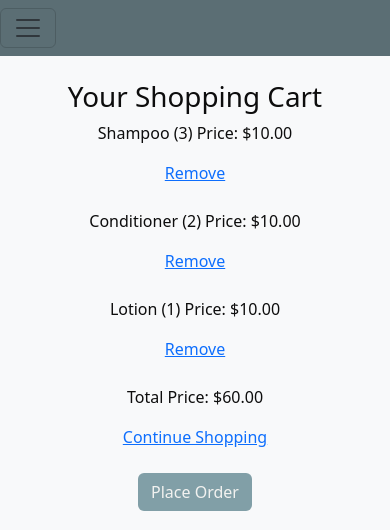
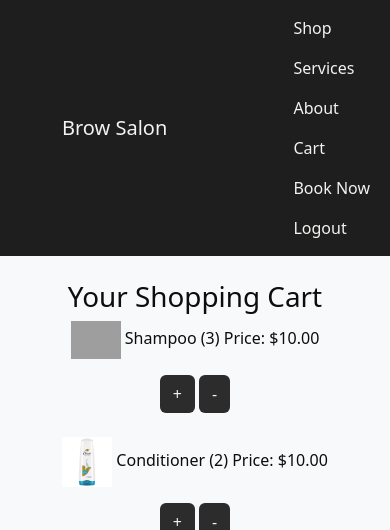
Before and after one commit to TakTak79/salon391, a Django app: page /salon/cart/ in a window 390 px wide. Shown: the top 530 px of the page. Run offline with Django 5.2, Linux system fonts and the light colour scheme; a user stored in the database is signed in; data comes from the database, SQL or seed files in the repository; both versions use the stored data as it was after the commit; grey boxes are pictures that could not be loaded.

Commit message:
Style change, Updated Cart, and more responsive features
Reverted to previous style, added more features to car, and made pages more responsive and look better on mobile.

```diff
--- a/salonsite/salon/templates/about.html
+++ b/salonsite/salon/templates/about.html
@@ -22,5 +22,8 @@
     </div>
 </div>
 
+<div class="clear" style=" clear: both; height: 300px;"></div><!-- Clear dvided to help with spacing-->
+
+
 
 {% endblock %}
--- a/salonsite/salon/templates/base.html
+++ b/salonsite/salon/templates/base.html
@@ -15,7 +15,7 @@
     }
 
     .navbar {
-        background-color: #5b6e74 !important; /* Navbar background */
+        background-color: #1E1E1E !important; /* Navbar background */
     }
 
     .navbar .nav-link,
@@ -28,8 +28,9 @@
     }
 
     .footer {
-        background-color: #819fa7 !important; /* Footer background */
+        background-color: #1E1E1E !important; /* Footer background */
         color: #f2f2f0 !important; /* Footer text */
+        /* height: 255px; */
     }
 
     .table {
@@ -38,7 +39,7 @@
     }
 
     .table th {
-        background-color: #5b6e74 !important; /* Table headers */
+        background-color: #2C2C2C !important; /* Table headers */
         color: #f2f2f0 !important;
     }
 
@@ -48,13 +49,13 @@
     }
 
     .btn-primary {
-        background-color: #5b6e74 !important; /* Custom button */
-        border-color: #5b6e74 !important;
+        background-color: #2C2C2C !important; /* Custom button */
+        border-color: #2C2C2C !important;
     }
 
     .btn-primary:hover {
-        background-color: #819fa7 !important;
-        border-color: #819fa7 !important;
+        background-color: #2C2C2C !important;
+        border-color: #2C2C2C !important;
     }
 
     .img{
@@ -63,14 +64,25 @@
         max-width:400px;
     }
 
+    .small_img{
+      display: inline-block;
+        width:100%;
+        max-width:50px;
+    }
+
     .card{
         background-color: #f2f2f0 !important;
         color: #0d0d0d !important; /* Card text */
     }
 
     .btn{
-        background-color: #819fa7 !important; /* Button background */
+        background-color: #2C2C2C !important; /* Button background */
         color: #f2f2f0 !important; /* Button text */
+    }
+
+    #content{
+      /* min-height: calc(100vh - 40px); */
+      height: 50vh;
     }
   </style>
 
@@ -79,51 +91,38 @@
     <script src="https://cdn.jsdelivr.net/npm/bootstrap@5.3.3/dist/js/bootstrap.bundle.min.js" integrity="sha384-YvpcrYf0tY3lHB60NNkmXc5s9fDVZLESaAA55NDzOxhy9GkcIdslK1eN7N6jIeHz" crossorigin="anonymous"></script>
 
 
-    <nav class=" navbar navbar-expand-md sticky-top">
+  <!--Nav Bar-->
+    <nav class=" navbar navbar-expand-lg navbar-dark sticky-top" role="navigation">
+      <div class="container-fluid">
+        <!--Nav Header and Brand-->
+          <a class="navbar-brand text-light" href="{% url 'index' %}" style="text-indent: 50px;">Brow Salon</a>
 
 
-      <button class="navbar-toggler" type="button" data-toggle="collapse" data-target="#navbarNav" aria-controls="navbarNav" aria-expanded="false" aria-label="Toggle navigation">
-          <span class="navbar-toggler-icon"></span>
-      </button>
-
-      <div class="collapse navbar-collapse" id="navbarNav">
-
-        <a class="navbar-brand text-light" href="{% url 'index' %}" style="text-indent: 50px;">  Brow Salon</a>
-
-
-        <ul class="navbar-nav ms-auto">
-            <li class="nav-item">
-                <a class="nav-link text-light" href="{% url 'shop' %}">Shop</a>
-            </li>
-            <li class="nav-item">
-                <a class="nav-link text-light" href="{% url 'services' %}">Services</a>
-            </li>
-            <li class="nav-item">
-                <a class="nav-link text-light" href="{% url 'about' %}">About</a>
-            </li>
+        <!--List of links-->
+        <div class="collapse navbar-collapse" id="mynav"></div>
+          <div class="navbar-nav ms-auto">
+            <a class="p-2 nav-item nav-link text-light" href="{% url 'shop' %}">Shop</a>
+            <a class="p-2 nav-item nav-link text-light" href="{% url 'services' %}">Services</a>
+            <a class="p-2 nav-item nav-link text-light" href="{% url 'about' %}">About</a>
             {% if user.is_authenticated %}
-            <li class="nav-item">
-              <a class="nav-link text-light" href="{% url 'view_cart' %}">Cart</a>
-            </li>
+              <a class="p-2 nav-item nav-link text-light" href="{% url 'view_cart' %}">Cart</a>
             {% endif %}
-            <li class="nav-item">
-              <a class="nav-link text-light" href="{% url 'booking' %}">Book Now</a>
-            </li>
-            <li class="nav-item">
-              {% if user.is_authenticated %}
-                <a class="nav-link text-light" href="{% url 'logout' %}">Logout</a>
-              {% else %}
-                <a class="nav-link text-light" href="{% url 'login_page' %}">Sign up/Login</a>
-              {% endif %}
-            </li>
-        </ul>
+            <a class="p-2 nav-item nav-link text-light" href="{% url 'booking' %}">Book Now</a>
+            {% if user.is_authenticated %}
+              <a class="p-2 nav-item nav-link text-light" href="{% url 'logout' %}">Logout</a>
+            {% else %}
+              <a class="p-2 nav-item nav-link text-light" href="{% url 'login_page' %}">Sign up/Login</a>
+            {% endif %}
+          </div>
+        </div>
+        <!--End of links-->
 
       </div>
     </nav>
 
 
     <!-- Main Content -->
-    <div class="container mt-4">
+    <div id="content" class="container-fluid mt-4">
       {% block content %}
       <!-- Page-specific content will go here -->
       {% endblock %}
@@ -132,16 +131,16 @@
 
 
 
-    <div class="clear" style=" clear: both; height: 100px;"></div><!-- Clear dvided to help with spacing-->
+
       <!-- Footer -->
-    <footer class="sticky-bottom footer bg-light text-center py-3 mt-5">
+    <footer class="fixed-bottom footer bg-light text-center py-3 mt-5">
       <div class="container">
           <div class="row">
             <div class="col-sm text-start fw-bold fs-1">Brow Salon LLC</div>
             <div class="col-sm"></div>
             <div class="col-sm text-start">
               <div class="fw-bold">Location:</div>
-              <br>541 Main St NW,<br>Bourbonnais, IL 60914</div>
+              <br><a href="https://maps.app.goo.gl/2ETaq5atgXUMQaVm8" class="link-light">541 Main St NW,<br>Bourbonnais, IL 60914</a></div>
             <div class="col-sm text-start">
               <div class="fw-bold">Contact:</div>
               <br>adipatel@browthreadingsalon.com<br>(815)304-5985</div>
--- a/salonsite/salon/templates/book.html
+++ b/salonsite/salon/templates/book.html
@@ -37,5 +37,7 @@
     {% else %}
         <div class="text-center">Log in to schedule an appoitnment</div>
     {% endif %}
+    <div class="clear" style=" clear: both; height: 500px;"></div><!-- Clear dvided to help with spacing-->
+
 
 {% endblock %}
--- a/salonsite/salon/templates/cart.html
+++ b/salonsite/salon/templates/cart.html
@@ -51,8 +14,16 @@
 
             {% for item in cart_items %}
             <div class="product-item">
-                <p>{{ item.product.name }} ({{ item.quantity }})    Price: ${{ item.product.cost }}</p>
-                <a href="{% url 'remove_from_cart' item.id %}">Remove</a>
+
+                <p>
+                    <img
+                    class=" small_img card-img-top"
+                    src="{{ item.product.image.url }}"
+                    width="100"
+                    alt="{{ item.product.name }}"/>
+                    {{ item.product.name }} ({{ item.quantity }})    Price: ${{ item.product.cost }}</p>
+                <a type="button" class="btn" href="{% url 'add_to_cart' item.product.id %}">+</a>
+                <a type="button" class="btn" href="{% url 'remove_from_cart' item.id %}">-</a>
             </div>
             <br>
             {% empty %}
@@ -64,9 +35,7 @@
             <p>Total Price: ${{ total_price }}</p>
 
 
-            <a href="{% url 'shop' %}">Continue Shopping</a>
-            <br>
-            <br>
+            <a type="button" class="btn" href="{% url 'shop' %}">Continue Shopping</a>
             <a type="button" class="btn" href="{% url 'place_order' %}">Place Order</a>
 
         </div>
--- a/salonsite/salon/templates/index.html
+++ b/salonsite/salon/templates/index.html
@@ -19,5 +19,6 @@
 </div>
 
 <br>
+<div class="clear" style=" clear: both; height: 300px;"></div><!-- Clear dvided to help with spacing-->
 
 {% endblock %}
--- a/salonsite/salon/templates/login.html
+++ b/salonsite/salon/templates/login.html
@@ -45,4 +45,6 @@
     </form>
 </div>
 
+<div class="clear" style=" clear: both; height: 165px;"></div><!-- Clear dvided to help with spacing-->
+
 {% endblock %}
--- a/salonsite/salon/templates/register.html
+++ b/salonsite/salon/templates/register.html
@@ -57,4 +57,6 @@
     </form>
 </div>
 
+<div class="clear" style=" clear: both; height: 55px;"></div><!-- Clear dvided to help with spacing-->
+
 {% endblock %}
--- a/salonsite/salon/templates/services.html
+++ b/salonsite/salon/templates/services.html
@@ -23,5 +23,7 @@
     </tbody>
   </table>
 
+  <div class="clear" style=" clear: both; height: 238px;"></div><!-- Clear dvided to help with spacing-->
+
 
 {% endblock %}
--- a/salonsite/salon/templates/shop.html
+++ b/salonsite/salon/templates/shop.html
@@ -14,7 +14,7 @@
         {% csrf_token %}  <!-- CSRF token for security -->
         {% for product in products %}
         <div class="col d-flex justify-content-center">
-            <div class="container-fluid text-center" style="width: 18rem;">
+            <div class=" card border-dark container-fluid text-center" style="width: 18rem;">
                 <img
                     class="img card-img-top"
                     src="{{ product.image.url }}"
@@ -38,4 +38,7 @@
         {% endfor %}
     </div>
 </div>
+
+<div class="clear" style=" clear: both; height: 300px;"></div><!-- Clear dvided to help with spacing-->
+
 {% endblock %}
--- a/salonsite/salon/urls.py
+++ b/salonsite/salon/urls.py
@@ -20,7 +20,6 @@ urlpatterns = [
     path('login/', views.login_page, name='login_page'),    # Login page
     path('register/', views.register_page, name='register'),  # Registration page
     path('logout/', views.logout_view, name="logout"),
-    path('change_password/', views.change_password, name="change_password"),
     path('place_order', views.place_order, name='place_order'),
 ]
 
--- a/salonsite/salon/views.py
+++ b/salonsite/salon/views.py
@@ -122,9 +122,10 @@ def change_password(request):
     })
 
 def view_cart(request):
+    all_products = Product.objects.all()
     cart_items = CartItem.objects.filter(user=request.user)
     total_price = sum(item.product.cost * item.quantity for item in cart_items)
-    return render(request, 'cart.html', {'cart_items': cart_items, 'total_price': total_price})
+    return render(request, 'cart.html', {'cart_items': cart_items, 'total_price': total_price,'products':all_products })
 
 def add_to_cart(request, product_id):
     product = Product.objects.get(id=product_id)
@@ -133,9 +134,14 @@ def add_to_cart(request, product_id):
     cart_item.save()
     return redirect('view_cart')
 
+
 def remove_from_cart(request, item_id):
     cart_item = CartItem.objects.get(id=item_id)
-    cart_item.delete()
+    if cart_item.quantity <= 1:
+        cart_item.delete()
+    else:
+        cart_item.quantity= cart_item.quantity -1
+        cart_item.save()
     return redirect('view_cart')
 
 def place_order(request):
```
Also changed, not shown: other parts of salonsite/salon/templates/cart.html (+2 -38 lines), salonsite/db.sqlite3, 1 other file.
